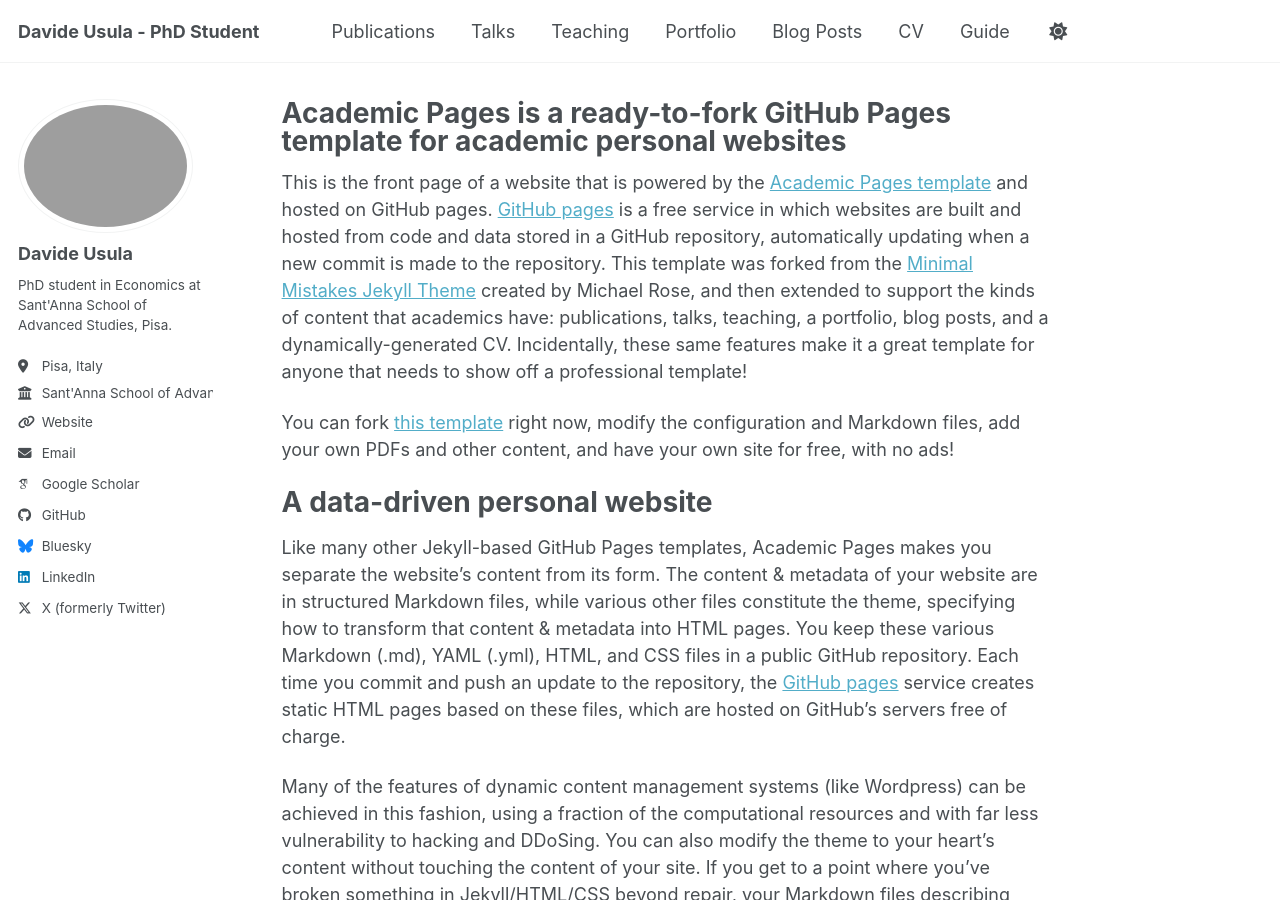
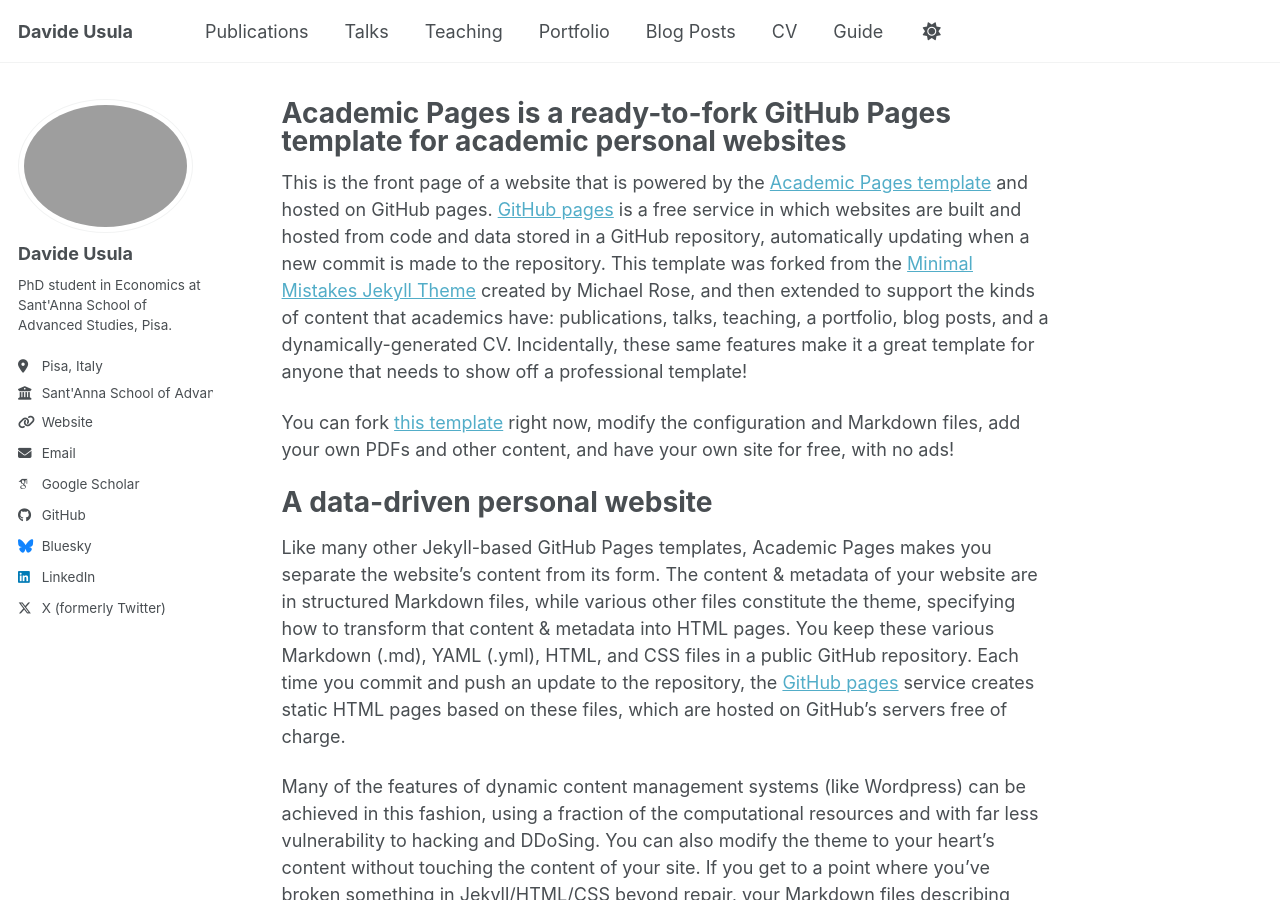
Before and after one commit to davideusula/davideusula.github.io, a Jekyll site: the page built from _pages/about.md, in a window 1280 px wide and 900 px high. Built offline with Jekyll 4.4.1, drawn with Linux system fonts in a browser that asks for light colours; some web fonts are replaced; a script bundle is joined from its source files by our own code; library files that are not in the unit come from our copies.

Commit message:
Update _config.yml

```diff
--- a/_config.yml
+++ b/_config.yml
@@ -9,7 +9,7 @@
 # Basic Site Settings
 locale                   : "en-US"
 site_theme               : "default" # Currently available options are "default", "air"
-title                    : "Davide Usula - PhD Student"
+title                    : "Davide Usula"
 title_separator          : "-"
 name                     : &name "Davide Usula"
 description              : &description "I'm fourth year PhD student at at Sant’Anna School of Advanced Studies, under the supervision of Maria Enrica Virgillito and Giovanni Dosi."   # Update this with a general description of your site, this is the default if not overridden by a page
```
